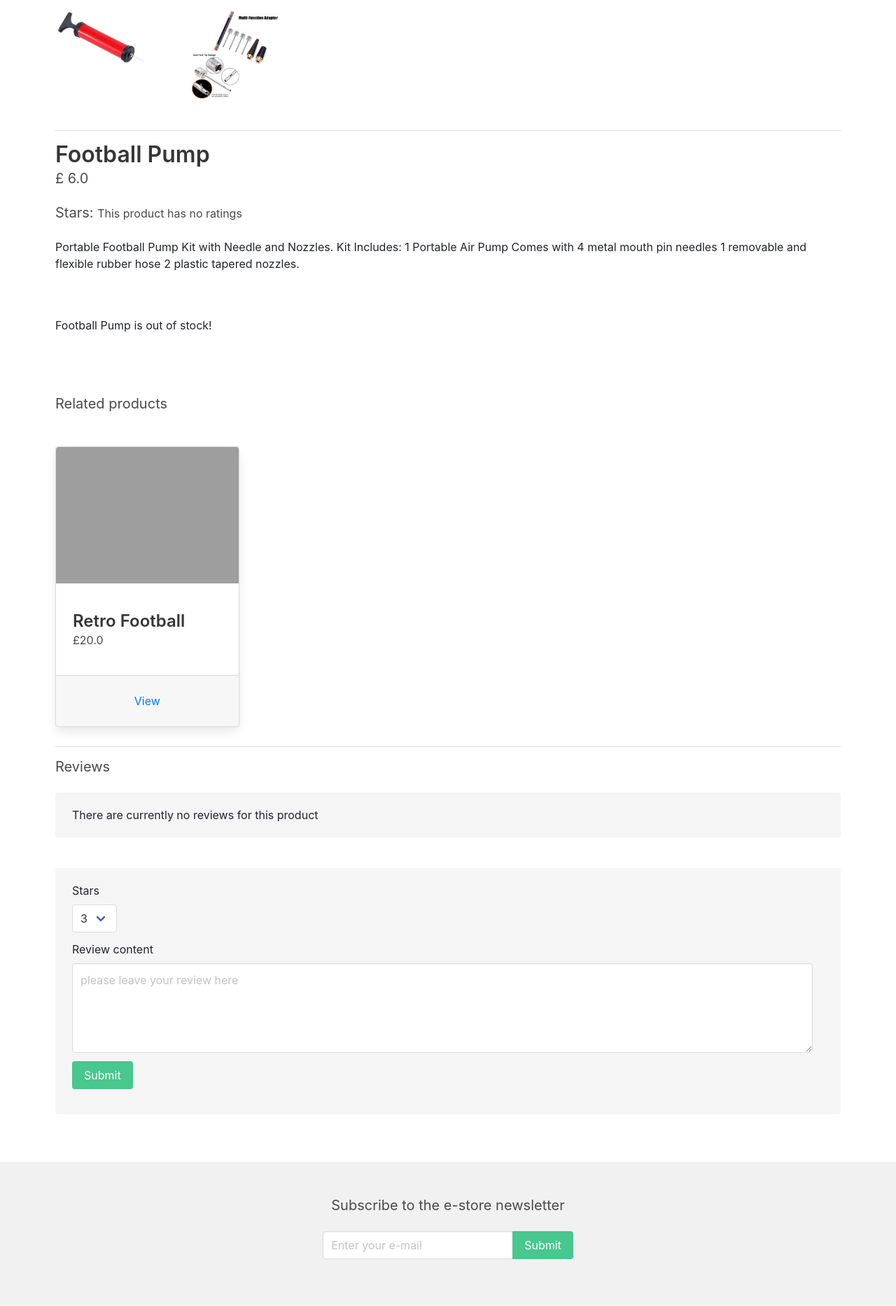
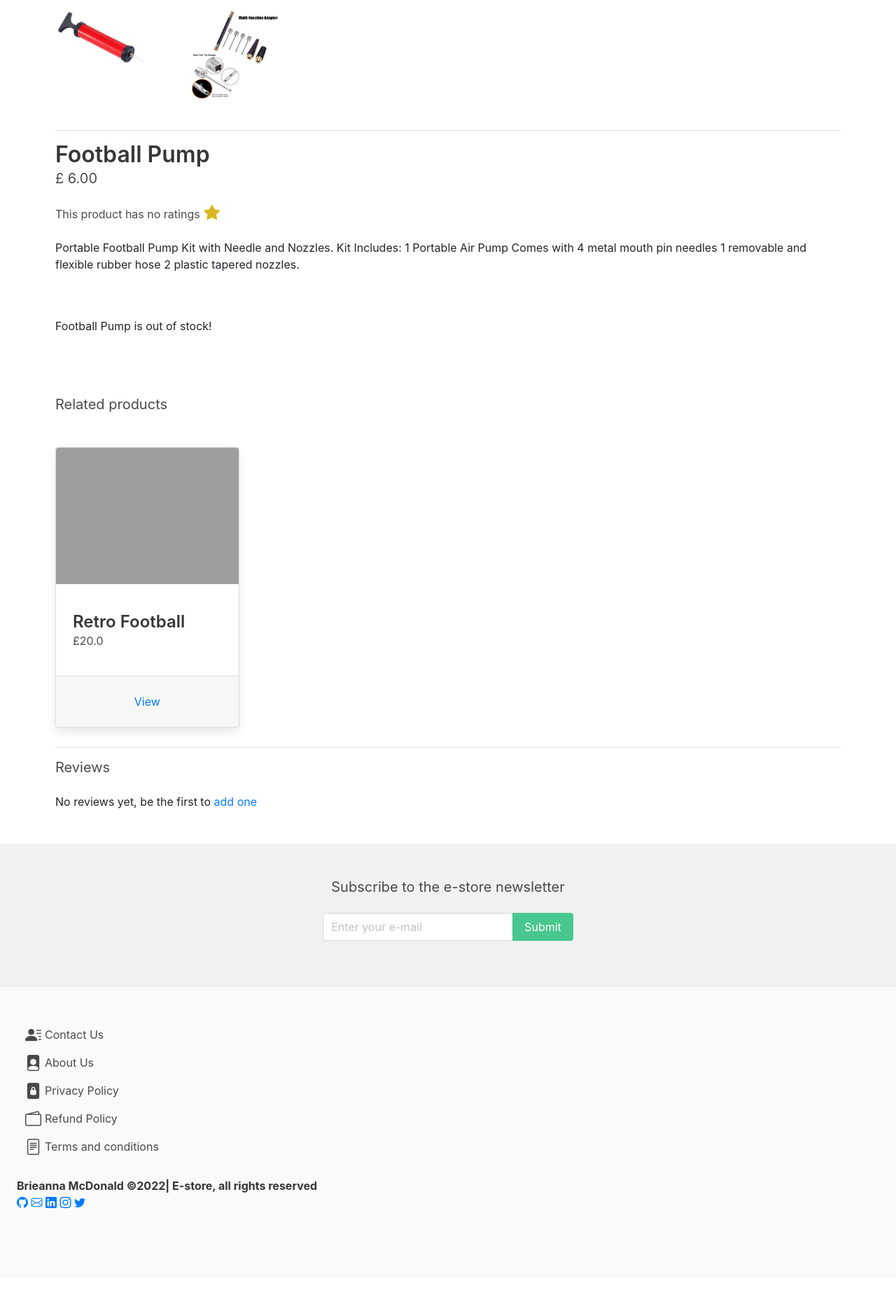
Before and after one commit to Code-Institute-Submissions/bmcdonald2000-e-commerce_JanResub, a Django app: page /basketball/Football_Pump/ in a window 1280 px wide. Shown: the part 616-2483 px from the top of the page at 70% size. After the commit the page ends 2343 px from the top, so only its background shows below. Run offline with Django 3.2, Linux system fonts and the light colour scheme; a user stored in the database is signed in; data comes from the database, SQL or seed files in the repository; some libraries are stand-ins or nearby versions; grey boxes are pictures that could not be loaded.

Commit message:
add: reviews to view product html page

```diff
--- a/apps/store/templates/view_product.html
+++ b/apps/store/templates/view_product.html
@@ -43,14 +43,14 @@
         <!-- displays product title -->
         <h1 class="title">{{product.title | title }}</h1>
         <!-- displays product price -->
-        <h2 class="subtitle"> £ {{ product.price }}</h2>
+        <h2 class="subtitle"> £ {{ product.price|floatformat:2 }}</h2>
         <!-- product stars -->
-        <h2 class="subtitle"> Stars: {% if product.get_rating == 0 %}<small>This product has no ratings</small>{% else %}{{ product.get_rating|floatformat:1 }}{% endif %}</h2>
+        <h2 class="subtitle"> {% if product.get_rating == 0 %}<small>This product has no ratings</small>{% else %}{{ product.get_rating|floatformat:1 }}{% endif %} <i class="bi bi-star-fill" style="font-size:23px;color:rgb(217, 182, 28);display:inline-block;"></i></h2>
 
         <!-- if the product has a description -->
         {% if product.description %}
             <!-- displays product description -->
-            <p class>{{product.description}}</p>
+            <p class>{{product.description|safe}}</p>
         {% endif %}
 
         <br><br>
@@ -103,7 +103,7 @@
                                     <td>
                                         {{ variant.title }}
                                         <br>
-                                        £{{ variant.price}}
+                                        £{{ variant.price|floatformat:2}}
                                     </td>
 
                                     <td>
@@ -127,7 +127,6 @@
                 </div>
             </div>
         {% else %}
-
             {% if product.in_cart %}
                 <p>This product is already in your cart!</p>
             {% else %}
@@ -160,71 +159,44 @@
         <!-- product reviews section -->
         <h2 class="subtitle">Reviews</h2>
 
+
         <!-- date of the review and number of stars is displayed in the review sectioj -->
         <div class="reviews-wrapper">
-            {% for review in product.reviews.all %}
-                <div class="notification space-below">
-                    <!-- review are posted with date, number of stars and review content -->
-                    <p>
-                        <strong>Date: </strong>{{ review.date_added|date:"Y-m-d" }}
-                        <br>
-                        <strong>Stars: </strong>{{ review.stars }}
-                    </p>
+            <!-- The user is prompted to leave a review if there are no reviews -->
+            {% if not product.reviews.all %}
 
-                    {{ review.content }}
-                </div>
-            <!-- If there are no reviews the user is notified -->
-            {% empty %}
-                <div class="notification space-below">
-                    There are currently no reviews for this product
-                </div>
-            {% endfor %}
-        </div>
-        <!-- line break so there is space between reviews and the review form -->
-        <br>
-        <!-- when a user is authenticated they can select the number of stars for a review -->
-        <div class="notification space-below">
-            {% if request.user.is_authenticated %}
-                <form method="POST" action=".">
-                    {% csrf_token %}
+                No reviews yet, be the first to <a href="{% url 'reviews' product.category.slug product.slug %}">add one</a>
 
-                    <div class="field">
-                        <label>Stars</label>
-
-                        <div clas="control">
-                            <div class="select">
-                                <select name="stars">
-                                    <option value="1">1</option>
-                                    <option value="2">2</option>
-                                    <option value="3" selected>3</option>
-                                    <option value="4">4</option>
-                                    <option value="5">5</option>
-                                </select>
+            {% else %}
+            <!-- When a product has reviews they will all be displayed below the product -->
+                {% for reviews in product.reviews.all %}
+                    <div class="toast-container position-static">
+                        <div class="toast show" role="alert" aria-live="assertive" aria-atomic="true">
+                            <div class="toast-header">
+                                <strong class="me-auto">{{ reviews.name | title }}</strong> |<small class="text-muted">{{ reviews.date_added|date:"Y-m-d" }}
+                            </div>
+                            <div class="toast-body">
+                            </small> {{ reviews.stars }} <i class="bi bi-star-fill float-end" style="font-size:13px;color:rgb(217, 182, 28);display:inline-block;"></i> <br> {{ reviews.content|safe }}
                             </div>
                         </div>
+                        <hr>
+                        {% if user.is_authenticated %}
+                            <!-- If the author is viewing their own posst they will be able to edit or delete that post-->
+                            {% if user.id == reviews.author.id %}
+                                <a href="{% url 'edit_review' product.category.slug product.slug reviews.pk%}">Edit</a> |
+                                <a href="{% url 'delete_review' product.category.slug product.slug reviews.pk %}">Delete</a>
+                            {% endif %}
+                        {% endif %}
                     </div>
-
-                    <!-- Textbox for review content -->
-                    <div class="field">
-                        <label>Review content</label>
-
-                        <div class="control">
-                            <textarea class="textarea" name="content" placeholder="please leave your review here"></textarea>
-                        </div>
-                    </div>
-
-                    <!-- Button to submit review -->
-                    <div class="field">
-                        <div class="control">
-                            <button class="button is-success">Submit</button>
-                        </div>
-                    </div>
-                </form>
-            <!-- if a user is not logged in they will be prompted to login before they can leave a review -->
-            {% else %}
-                <p>Please login to add a review!</p>
+                    <br>
+                {% endfor %}
+                <br><br/>
+                <!-- All authorised users will be able to add there own reviews -->
+                <a href="{% url 'reviews' product.category.slug product.slug %}">Add a review</a>
             {% endif %}
         </div>
+
+
     </div>
 
 {% endblock %}
```
